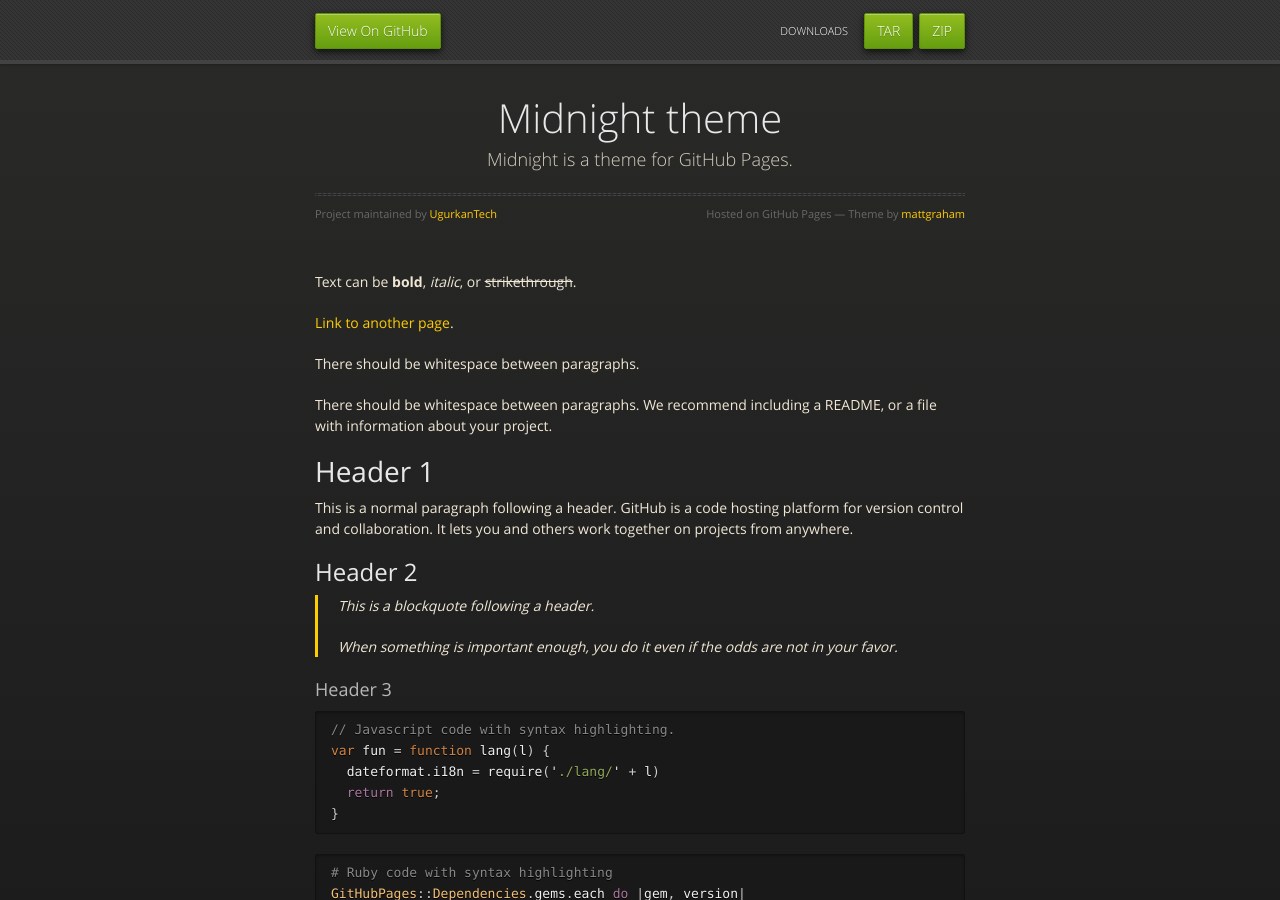
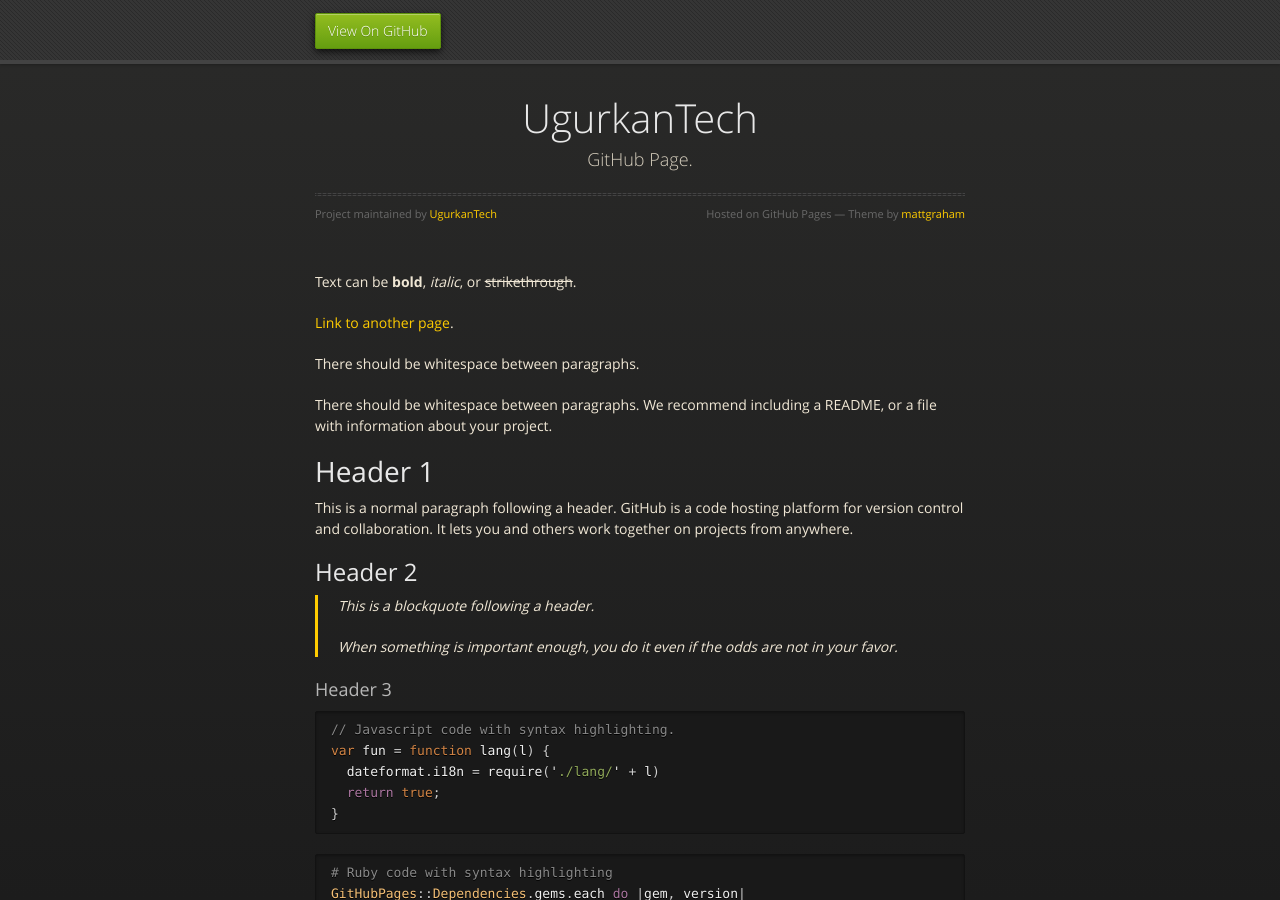
Before and after one commit to UgurkanTech/UgurkanTech.github.io, a Jekyll site: the page built from index.md, in a window 1280 px wide and 900 px high. Built offline with Jekyll 4.4.1, drawn with Linux system fonts in a browser that asks for light colours.

Commit message:
Update _config.yml

```diff
--- a/_config.yml
+++ b/_config.yml
@@ -1,5 +1,5 @@
-title: Midnight theme
-description: Midnight is a theme for GitHub Pages.
-show_downloads: true
+title: UgurkanTech
+description: GitHub Page.
+show_downloads: false
 google_analytics:
 theme: jekyll-theme-midnight
```
